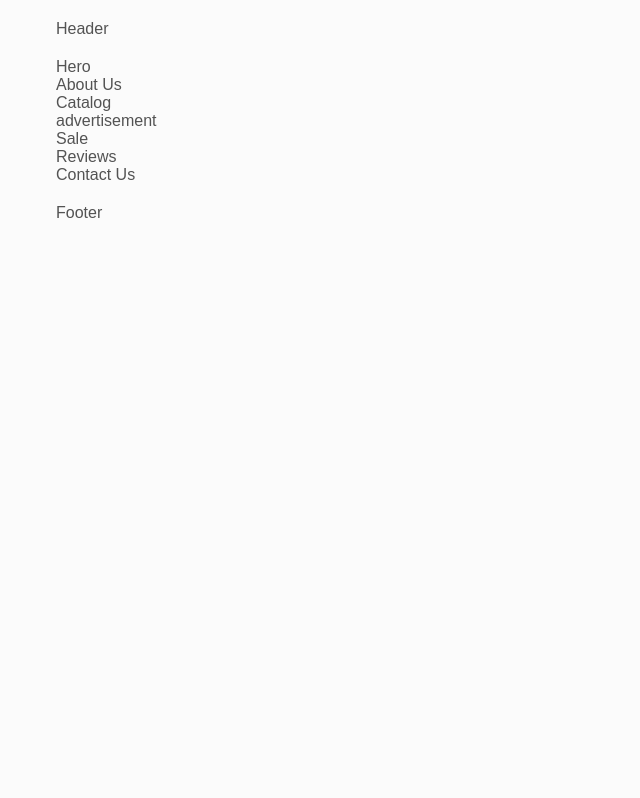
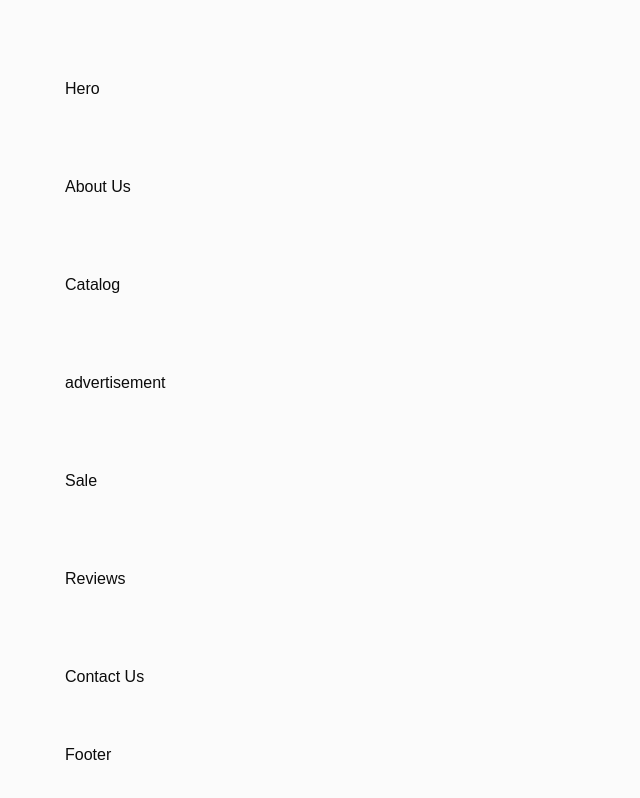
Before and after one commit to vitalii-mieliet/red-devils-project, a website built with Vite: page src/index.html in a window 1280 px wide. Shown: the whole page, without its empty margins (0-640 px from the left). Built offline with nearby package versions, Linux system fonts and the light colour scheme; files whose address does not match are found by name.

Commit message:
Add container and section styles

```diff
--- a/src/css/base.css
+++ b/src/css/base.css
@@ -2,8 +2,8 @@
 
 body {
   font-family: 'Gilroy', sans-serif;
-  background-color: #fbfbfb;
-  color: rgba(12, 12, 12, 0.7);
+  background-color: var(--background);
+  color: var(--main);
 }
 
 .visually-hidden {
@@ -19,12 +19,14 @@ body {
 }
 
 :root {
-  --title-color: #0c0c0c;
-  --description-color: rgba(12, 12, 12, 0.7);
-  --blue-color: #3350e9;
-  --white-color: #fbfbfb;
+  --main: #0c0c0c;
+  --accent: #3350e9;
+  --background: #fbfbfb;
+  --cards: #f3f3f3;
+  --hover-focus-blue-color: #1f3cd4;
+
+  /* --description-color: rgba(12, 12, 12, 0.7);
   --price-description-color: rgba(12, 12, 12, 0.5);
   --reviews-description-color: rgba(12, 12, 12, 0.4);
-  --footer-description-color: rgba(251, 251, 251, 0.5);
-  --hover-focus-blue-color: #1f3cd4;
+  --footer-description-color: rgba(251, 251, 251, 0.5); */
 }
--- a/src/css/container.css
+++ b/src/css/container.css
@@ -3,17 +3,33 @@
   min-width: 320px;
   max-width: 375px;
   margin: 0 auto;
-  padding: 0 16px;
+  padding: 0 20px;
 }
+
+.section {
+  padding: 30px 0;
+}
+
 /* Styles for Tablet devices */
 @media only screen and (min-width: 768px) {
   .container {
     max-width: 768px;
+    padding: 0 32px;
   }
 }
+
+.section {
+  padding: 40px 0;
+}
+
 /* Styles for Desktop devices */
-@media only screen and (min-width: 1200px) {
+@media only screen and (min-width: 1280px) {
   .container {
-    max-width: 1200px;
+    max-width: 1280px;
+    padding: 0 65px;
+  }
+
+  .section {
+    padding: 40px 0;
   }
 }
--- a/src/partials/header.html
+++ b/src/partials/header.html
@@ -1,3 +1,3 @@
 <header class="header">
-  <div class="container">Header</div>
+  <div class="container"></div>
 </header>
```
